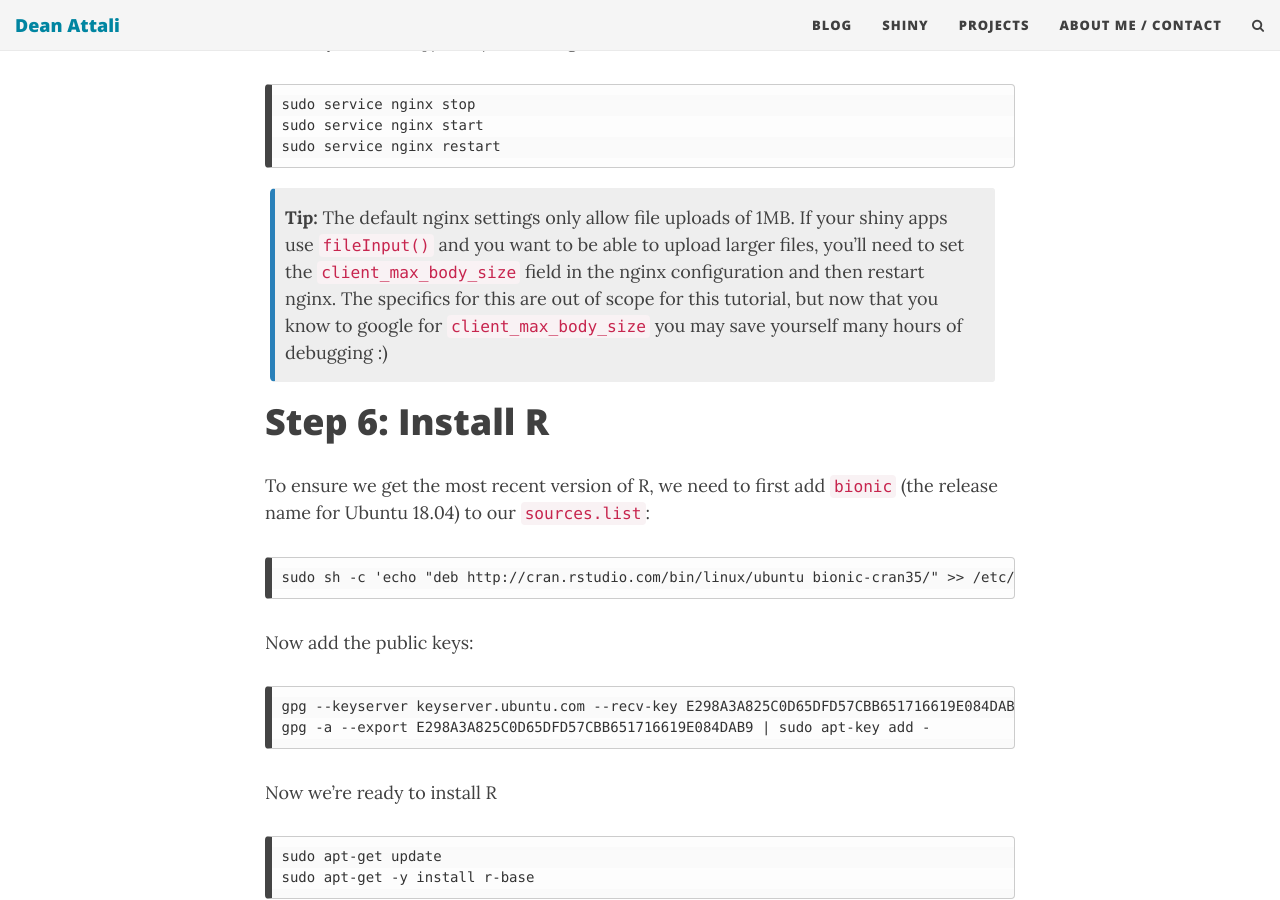
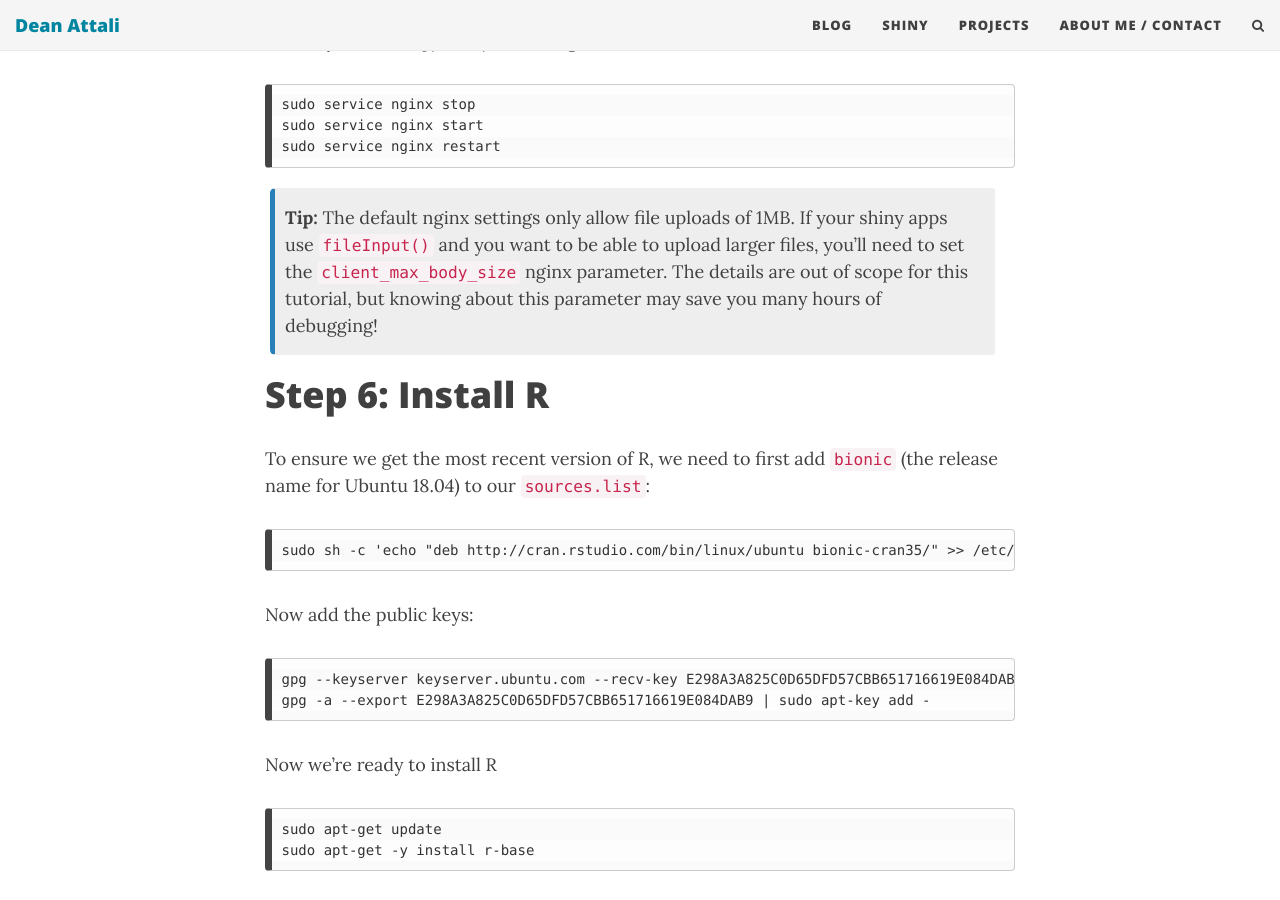
Before and after one commit to daattali/daattali.github.io, a Jekyll site: the page built from _posts/2015-05-09-setup-rstudio-shiny-server-digital-ocean.md, in a window 1280 px wide and 900 px high, scrolled down 5077 px. Built offline with Jekyll 4.4.1, drawn with Linux system fonts in a browser that asks for light colours; nearby versions of some CDN libraries; comment, search, counter and statistics services are not loaded.

Commit message:
Update 2015-05-09-setup-rstudio-shiny-server-digital-ocean.md

```diff
--- a/_posts/2015-05-09-setup-rstudio-shiny-server-digital-ocean.md
+++ b/_posts/2015-05-09-setup-rstudio-shiny-server-digital-ocean.md
@@ -107,7 +107,7 @@ sudo service nginx restart
 ~~~
 
 {: .box-note}
-**Tip:** The default nginx settings only allow file uploads of 1MB. If your shiny apps use `fileInput()` and you want to be able to upload larger files, you'll need to set the `client_max_body_size` field in the nginx configuration and then restart nginx. The specifics for this are out of scope for this tutorial, but now that you know to google for `client_max_body_size` you may save yourself many hours of debugging :)
+**Tip:** The default nginx settings only allow file uploads of 1MB. If your shiny apps use `fileInput()` and you want to be able to upload larger files, you'll need to set the `client_max_body_size` nginx parameter. The details are out of scope for this tutorial, but knowing about this parameter may save you many hours of debugging!
 
 # Step 6: Install R {#install-r}
 
```
